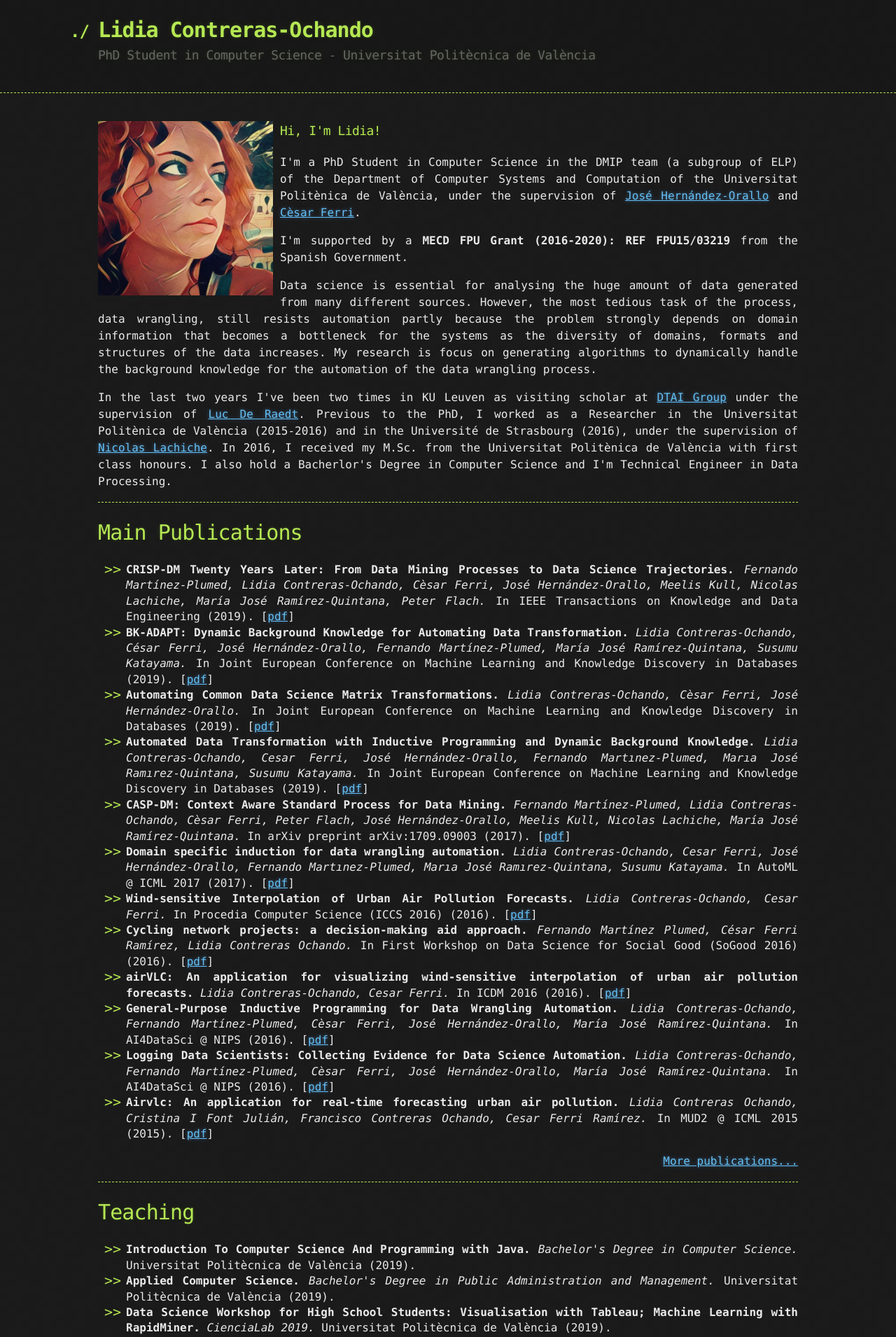
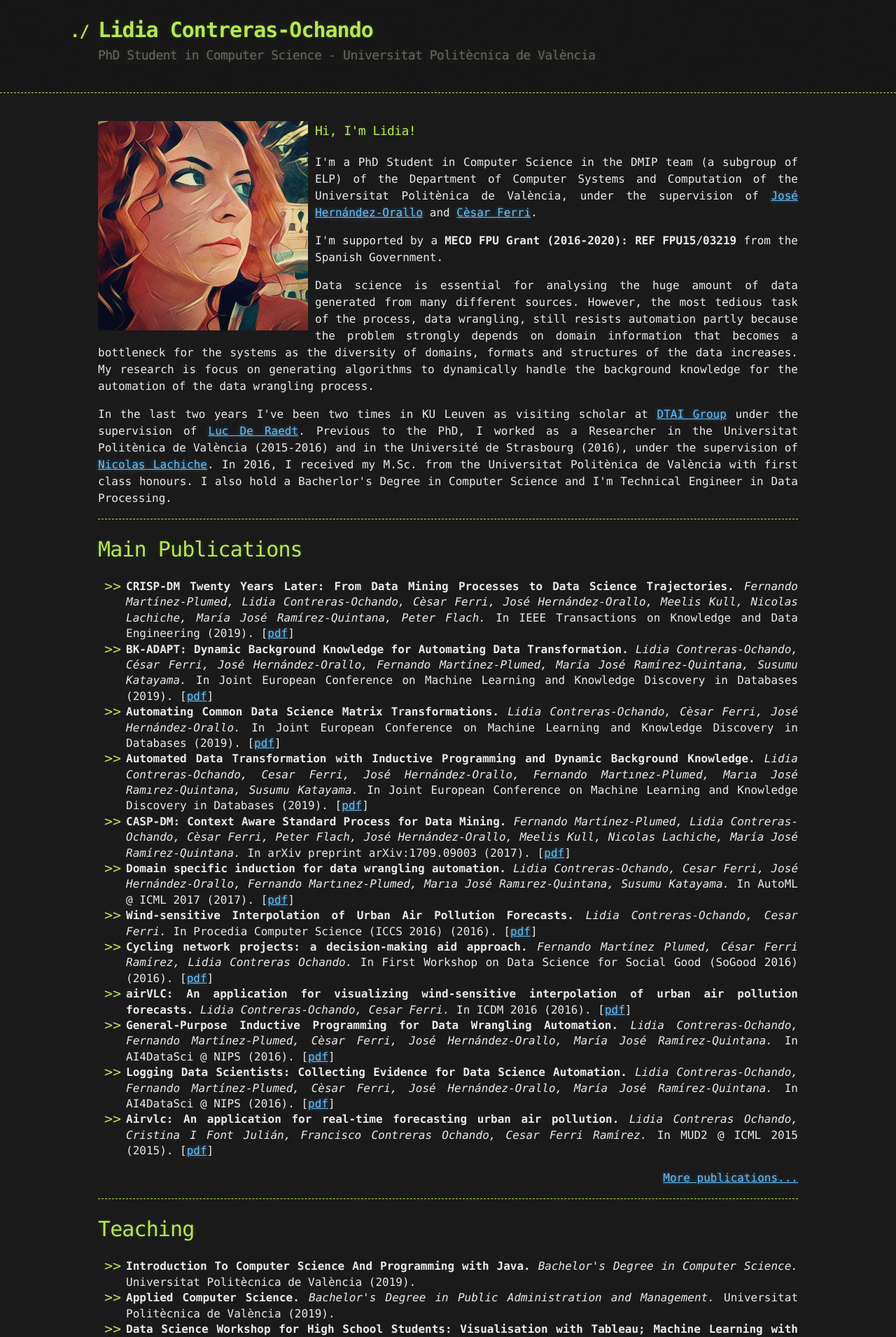
Before and after one commit to liconoc/liconoc.github.io, a Jekyll site: the page built from index.md, in a window 1280 px wide. Shown: the top 1910 px of the page at 70% size. Built offline with Jekyll 4.4.1, drawn with Linux system fonts in a browser that asks for light colours.

Commit message:
Update liconoc.html

```diff
--- a/_layouts/liconoc.html
+++ b/_layouts/liconoc.html
@@ -11,29 +11,21 @@
 			text-align:justify;
 		}
 
-		#foto, #foto_nasa{
+		#foto{
 
 			float:left;
 			margin-right: 10px;
 			margin-bottom: 0px;
-			max-width: 250px;
+			max-width: 300px;
 		}
 
-		#foto_awards{
+		#foto_awards, #foto_nasa, #foto_teaching{
 
-			float:right;
-			margin-right: 10px;
-			margin-bottom: 0px;
-			max-width: 250px;
+			margin:auto;
+			max-width: 300px;
 		}
 
-		#foto_teaching{
 
-			text-align:center;
-			margin-right: 10px;
-			margin-bottom: 0px;
-			max-width: 250px;
-		}
 
 		.bold{
 			font-weight:bold;
```
